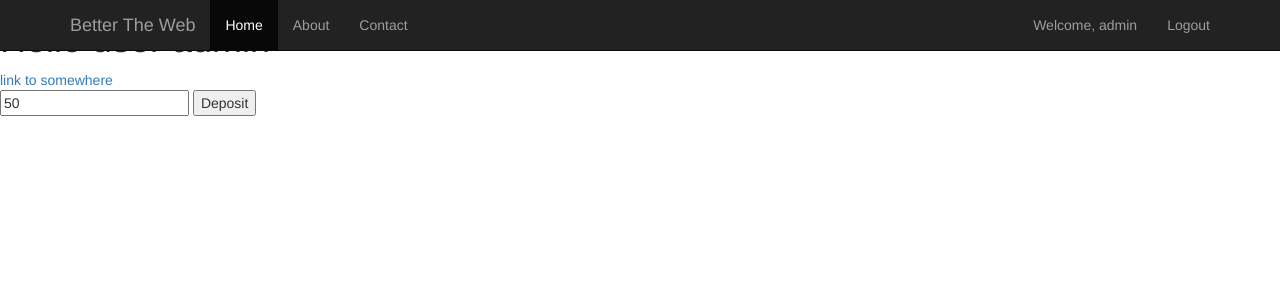
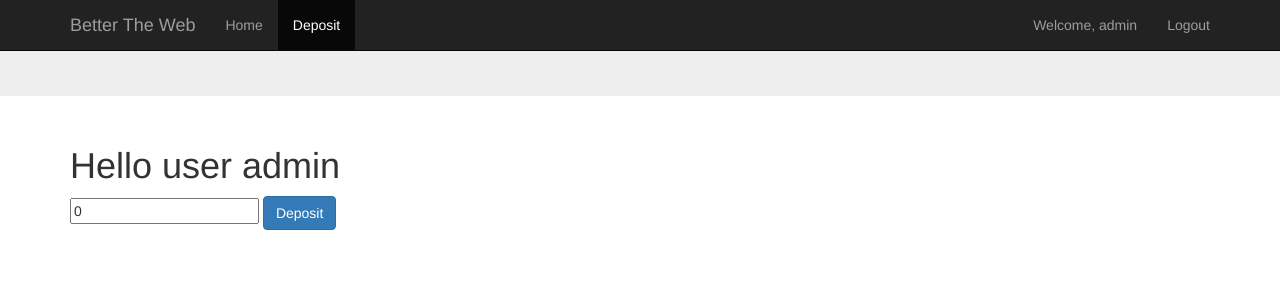
Before and after one commit to ykorman/betterweb-django, a Django app: page /bw/deposit/ in a window 1280 px wide. Shown: the top 300 px of the page. Run offline with Django 3.2, Linux system fonts and the light colour scheme; a user stored in the database is signed in; parts of the project's set-up code (start-up, migrations or seed data) failed here and were passed over; some libraries are stand-ins or nearby versions.

Commit message:
updated templates

```diff
--- a/betterweb_project/betterweb_app/forms.py
+++ b/betterweb_project/betterweb_app/forms.py
@@ -2,10 +2,7 @@ from django import forms
 from betterweb_app.models import Deposit
 
 class DepositForm(forms.ModelForm):
-    #giver = forms.IntegerField(widget=forms.HiddenInput())
-    # when = forms.DateTimeField(widget=forms.HiddenInput())
-    amount = forms.IntegerField(initial=50)
-
+    amount = forms.NumberInput(attrs={'class': 'form-control',})
     class Meta:
         model = Deposit
         fields = ('amount',)
--- a/betterweb_project/betterweb_app/templates/betterweb_app/base.html
+++ b/betterweb_project/betterweb_app/templates/betterweb_app/base.html
@@ -2,7 +2,7 @@
 {% load staticfiles %}
 <html>
     <head>
-        <title>{% block title %}{% endblock %}</title>
+        <title>{% block title %}{{ site_name }}{% endblock %}</title>
         <meta name="viewport" content="width=device-width">
         <link rel="stylesheet" href="https://netdna.bootstrapcdn.com/bootstrap/3.0.3/css/bootstrap.min.css">
         <link  rel="stylesheet" href="https://netdna.bootstrapcdn.com/font-awesome/4.0.3/css/font-awesome.min.css">
@@ -11,7 +11,30 @@
         {% block style %}{% endblock %}
     </head>
     <body>
-        {% include "betterweb_app/navbar.html" %}
+      {# cant use include, see http://stackoverflow.com/a/9034429/1189273 {% include "betterweb_app/navbar.html" %} #}
+      <div class="navbar navbar-inverse navbar-fixed-top">
+        <div class="container">
+          <div class="navbar-header">
+            <button type="button" class="navbar-toggle" data-toggle="collapse" data-target=".navbar-collapse">
+              <span class="icon-bar"></span><span class="icon-bar"></span><span class="icon-bar"></span>
+            </button>
+            <a class="navbar-brand" href="{% url 'index' %}">Better The Web</a>
+          </div>
+          <div class="navbar-collapse collapse">
+            <ul class="nav navbar-nav">
+              {% block links %}
+              {% endblock links %}
+            </ul>
+            {% if user.is_authenticated %}
+              {% include "betterweb_app/navbar_user.html" %}
+            {% else %}
+              {# future feature {% include "betterweb_app/navbar_login.html" %} #}
+              {% include "betterweb_app/navbar_login_redirect.html" %}
+            {% endif %}
+          </div>
+          <!--/.navbar-collapse -->
+        </div>
+      </div>
         {% block content %}{% endblock %}
     </body>
 </html>
--- a/betterweb_project/betterweb_app/templates/betterweb_app/deposit.html
+++ b/betterweb_project/betterweb_app/templates/betterweb_app/deposit.html
@@ -1,11 +1,22 @@
 {% extends "betterweb_app/base.html" %}
 
-{% block title %}Deposit Page{% endblock %}
+{% block title %}Deposit Page{% endblock title %}
+
+{% block links %}
+<li>
+  <a href="{% url 'home' %}">Home</a>
+</li>
+<li class="active">
+  <a href="{% url 'deposit' %}">Deposit</a>
+</li>
+{% endblock links %}
 
 {% block content %}
-<h1>Hello user {{ user.username }}</h1>
-<a href="{% url 'deposit' %}">link to somewhere</a>
-<form id="deposit_form" method="post" action="{% url 'deposit' %}">
+<div class="jumbotron">
+</div>
+<div class="container">
+  <h1>Hello user {{ user.username }}</h1>
+  <form id="deposit_form" class="form-group" method="post" action="{% url 'deposit' %}">
     {% csrf_token %}
 
     {% for hidden in form.hidden_fields %}
@@ -18,6 +29,7 @@
     {{ field }}
     {% endfor %}
 
-    <input type="submit" name="submit" value="Deposit" />
-</form>
-{% endblock %}
+    <input type="submit" class="btn btn-primary" name="submit" value="Deposit" />
+  </form>
+</div>
+{% endblock content %}
--- a/betterweb_project/betterweb_app/templates/betterweb_app/navbar.html
+++ b/betterweb_project/betterweb_app/templates/betterweb_app/navbar.html
@@ -8,15 +8,8 @@
     </div>
     <div class="navbar-collapse collapse">
       <ul class="nav navbar-nav">
-        <li class="active">
-          <a href="#">Home</a>
-        </li>
-        <li>
-          <a href="#about">About</a>
-        </li>
-        <li>
-          <a href="#contact">Contact</a>
-        </li>
+        {% block links %}
+        {% endblock links %}
       </ul>
       {% if user.is_authenticated %}
         {% include "betterweb_app/navbar_user.html" %}
--- a/betterweb_project/betterweb_app/templates/betterweb_app/navbar_user.html
+++ b/betterweb_project/betterweb_app/templates/betterweb_app/navbar_user.html
@@ -1,4 +1,4 @@
 <ul class="nav navbar-nav navbar-right">
-  <li><a href="#">Welcome, {{ user.username }}</a></li>
+  <li><a href="{% url 'home' %}">Welcome, {{ user.username }}</a></li>
   <li><a href="{% url 'userena_signout' %}">Logout</a></li>
 </ul>
--- a/betterweb_project/betterweb_app/views.py
+++ b/betterweb_project/betterweb_app/views.py
@@ -19,8 +19,9 @@ def index(request):
 def register(request):
     return HttpResponse("Hello, world. You're at the bw register.")
 
+@login_required
 def home(request):
-    return HttpResponse("Hello, world. You're at the bw home.")
+    return render(request, 'betterweb_app/home.html')
 
 @login_required
 def deposit(request):
```
Also changed, not shown: betterweb_project/betterweb_app/templates/betterweb_app/home.html (added, +7 -0 lines), betterweb_project/betterweb_app/templates/betterweb_app/index.html (+16 -4 lines), 1 other file.
